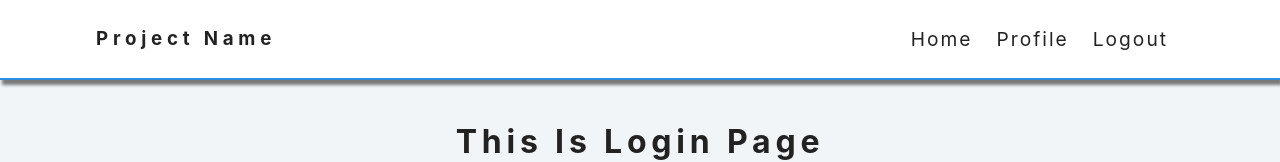
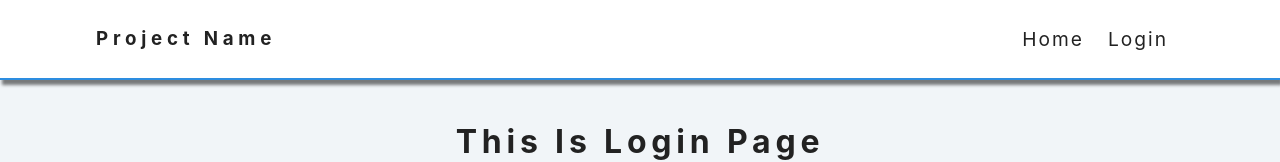
Before and after one commit to DavidBayat/LastProject.Client, a React (Create React App) app: page /login in a window 1280 px wide. Shown: the top 162 px of the page. Built offline with nearby package versions, Linux system fonts and the light colour scheme.

Commit message:
fix the nav bar

```diff
--- a/src/components/LogIn/index.tsx
+++ b/src/components/LogIn/index.tsx
@@ -1,5 +1,7 @@
 import React, {useState} from 'react';
 import GoogleLogin from "react-google-login";
+import { useNavigate } from "react-router-dom";
+
 const getLocalStorage = () => {
   let list = localStorage.getItem('loginData');
   if(list)
@@ -17,9 +19,11 @@ interface Props {
 
 const Login = ({ setLoginData } : Props) => {
     // const [logiData, setLogiData] = useState(getLocalStorage);
+    const navigate = useNavigate();
     const handleLogin = (googleData : any) => {
         setLoginData(googleData.profileObj);
-        localStorage.setItem('loginData', JSON.stringify(googleData.profileObj))
+        localStorage.setItem('loginData', JSON.stringify(googleData.profileObj));
+        navigate("/");
     }
     const handleFailure = (result : any) => {
         alert(result)
--- a/src/components/NavBar/index.tsx
+++ b/src/components/NavBar/index.tsx
@@ -12,12 +12,13 @@ interface Props {
     // setLoginData: Function
 }
 const NavBar = ({loginData} : Props) => {
-    const [condition, setCondition] = useState(false);
+    const [condition, setCondition] = useState(true);
     // const [login, setLogin] = useState(
     //     localStorage.getItem('loginData')
     // );
 
     const handleLogout = () => {
+      setCondition(!condition);
       localStorage.removeItem('loginData')
     }
 
@@ -39,7 +40,7 @@ const NavBar = ({loginData} : Props) => {
                         condition ? (
                             <>
                                 <li>
-                                    <Link to="/profile">profile</Link>
+                                    <Link to="/profile/123">profile</Link>
                                 </li>
                                 <li>
                                     <Link to="/" onClick={ handleLogout }>logout</Link>
```
